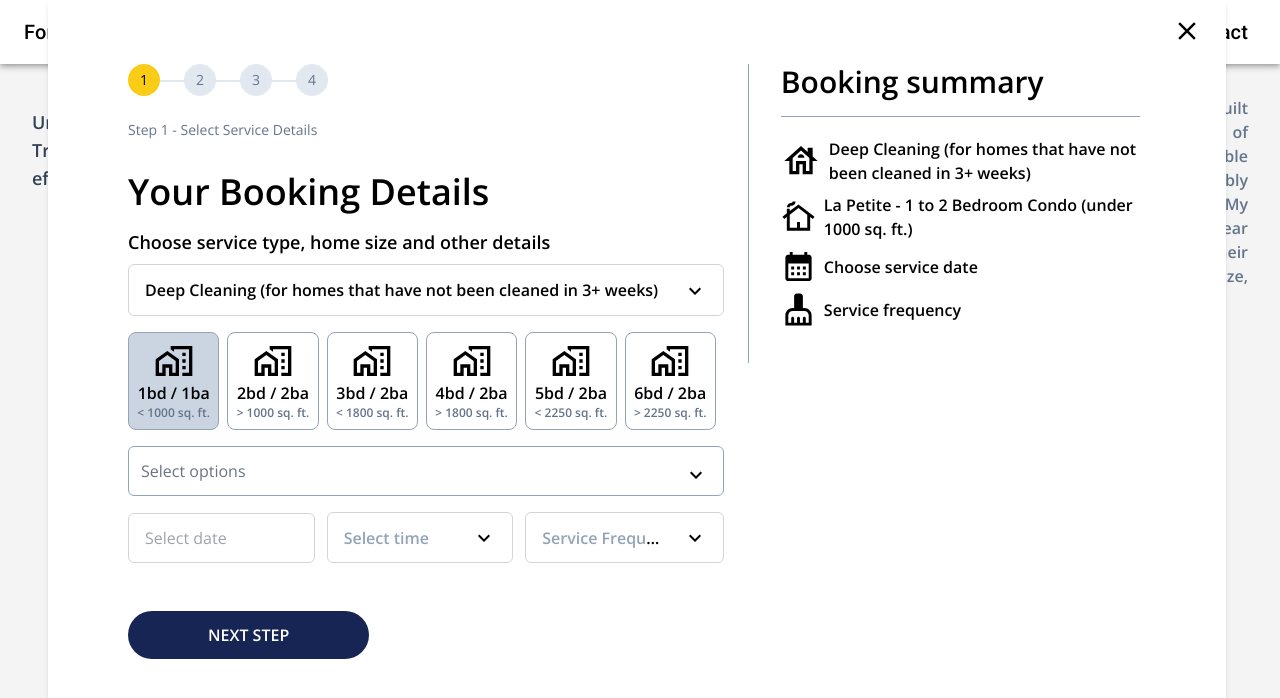
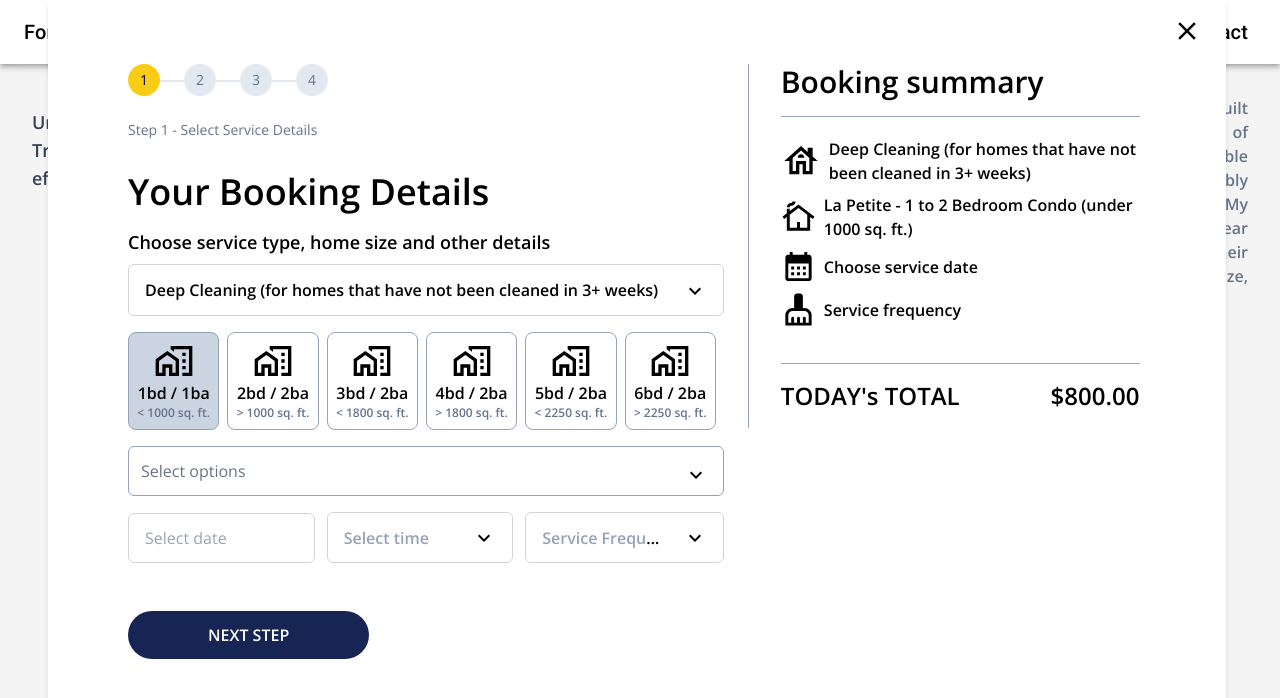
Before and after one commit to amankashyap004/form-traverse, a React (Vite) app: page / in a window 1280 px wide. Both pictures are taken after a click on the element "BOOKING CLEANING". Shown: the top 698 px of the page. Built offline with nearby package versions, Linux system fonts and the light colour scheme.

Commit message:
total feature in booking summary

```diff
--- a/src/components/BookingSummary.jsx
+++ b/src/components/BookingSummary.jsx
@@ -50,6 +50,10 @@ const BookingSummary = () => {
          <div className="pb-4 w-full">
             <SelectedMultiOptions />
          </div>
+         <div className="flex justify-between items-center py-4 border-t border-slate-400 bottom-1 w-full">
+            <span className="text-2xl font-black">TODAY's TOTAL</span>
+            <span className="text-2xl font-black">$800.00</span>
+         </div>
       </section>
    );
 };
```
